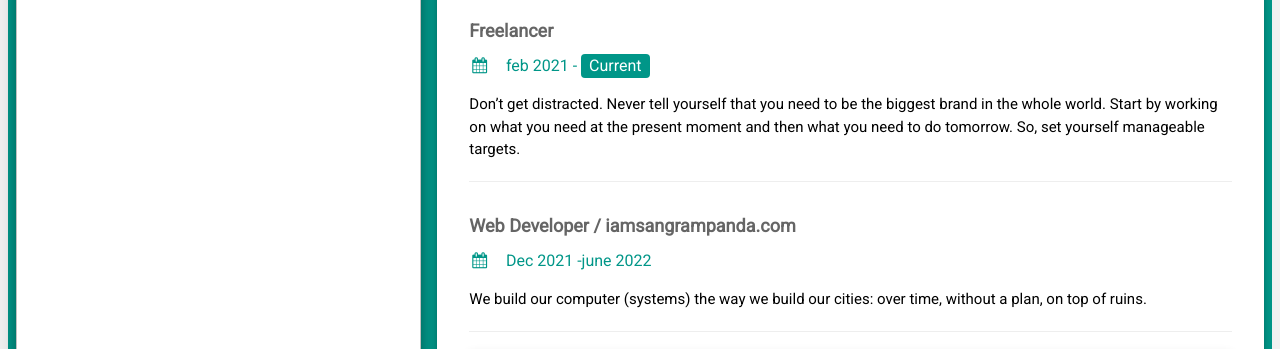
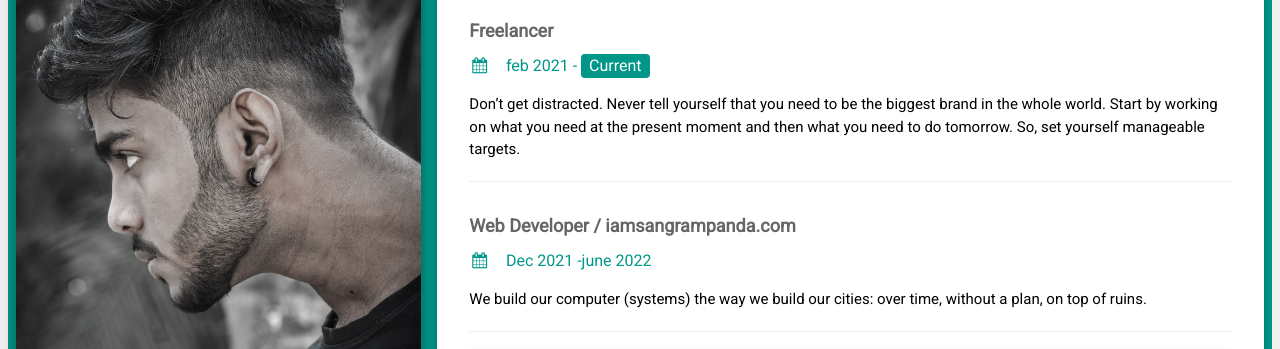
Before and after one commit to sangram73/CV, a plain HTML site: page index.html in a window 1280 px wide. Shown: the part 106-455 px from the top of the page. Drawn offline with nearby package versions, Linux system fonts and the light colour scheme.

Commit message:
Update index.html

```diff
--- a/index.html
+++ b/index.html
@@ -31,7 +31,7 @@
 
           <div class="w3-white w3-text-grey w3-card-4">
             <div class="w3-display-container">
-              <img src="CV/A1P_0278.PNG" style="width:100%" alt="Avatar">
+              <img src="CV/A1P_0278-min.jpg" style="width:100%" alt="Avatar">
               <div class="w3-display-bottomleft w3-container w3-text-black">
                 <h2 style="color: white;">Sangram panda</h2>
               </div>
```
